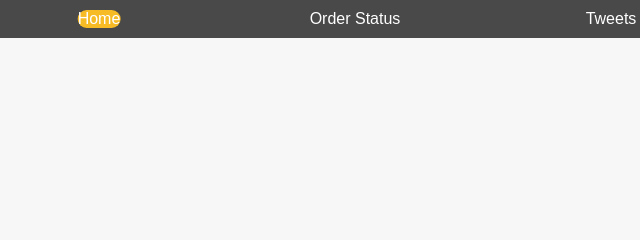
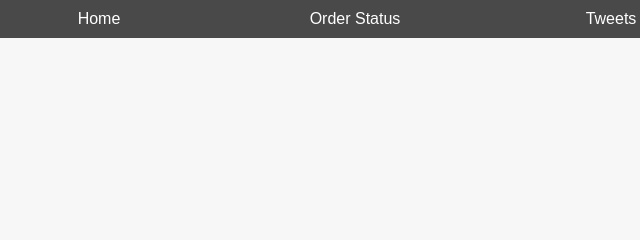
Before and after one commit to dmullen17/follow_along_nav, a plain HTML site: page index.html in a window 1280 px wide. Shown: the top 240 px of the page, 29-669 px from the left. Drawn offline with Linux system fonts and the light colour scheme.

Commit message:
small patch to project 1

```diff
--- a/app.js
+++ b/app.js
@@ -5,8 +5,8 @@ highlight.classList.add('highlight');
 document.body.append(highlight);
 
 /* Define Functions */
-function highlightLink(link) {
-    const linkCoords = link.getBoundingClientRect();
+function highlightLink() {
+    const linkCoords = this.getBoundingClientRect();
 
     const coords = {
         width: linkCoords.width,
@@ -20,18 +20,22 @@ function highlightLink(link) {
     highlight.style.transform = `translate(${coords.left}px, ${coords.top}px)`;
 }
 
-function highlightLinkCallback() {
+/* Listen for a hover event on each link */
+triggers.forEach(trigger => trigger.addEventListener('mouseenter', highlightLink));
+
+
+/* I was using these in order to use highlightLink in a callback function and on pageload */
+/*function highlightLinkCallback() {
     highlightLink(this);
 }
 
 function highlightLinkPageload() {
     const home = document.querySelector('a[name="Home"]');
     highlightLink(home)
-}
-
-/* Listen for a hover event on each link */
-triggers.forEach(trigger => trigger.addEventListener('mouseenter', highlightLinkCallback));
+}*/
+/*
 window.addEventListener('load', highlightLinkPageload);
+*/
 
 /* Define callback function using a closure */
 /*function callback(a) {
--- a/style.css
+++ b/style.css
@@ -76,8 +76,6 @@ a {
     border-radius: 15px;
     top: 0; /* Initialize at top of page*/
     left: 0;
-    height: 20px;
-    width: 20px;
     display: block;
     position: absolute;
 }
```
